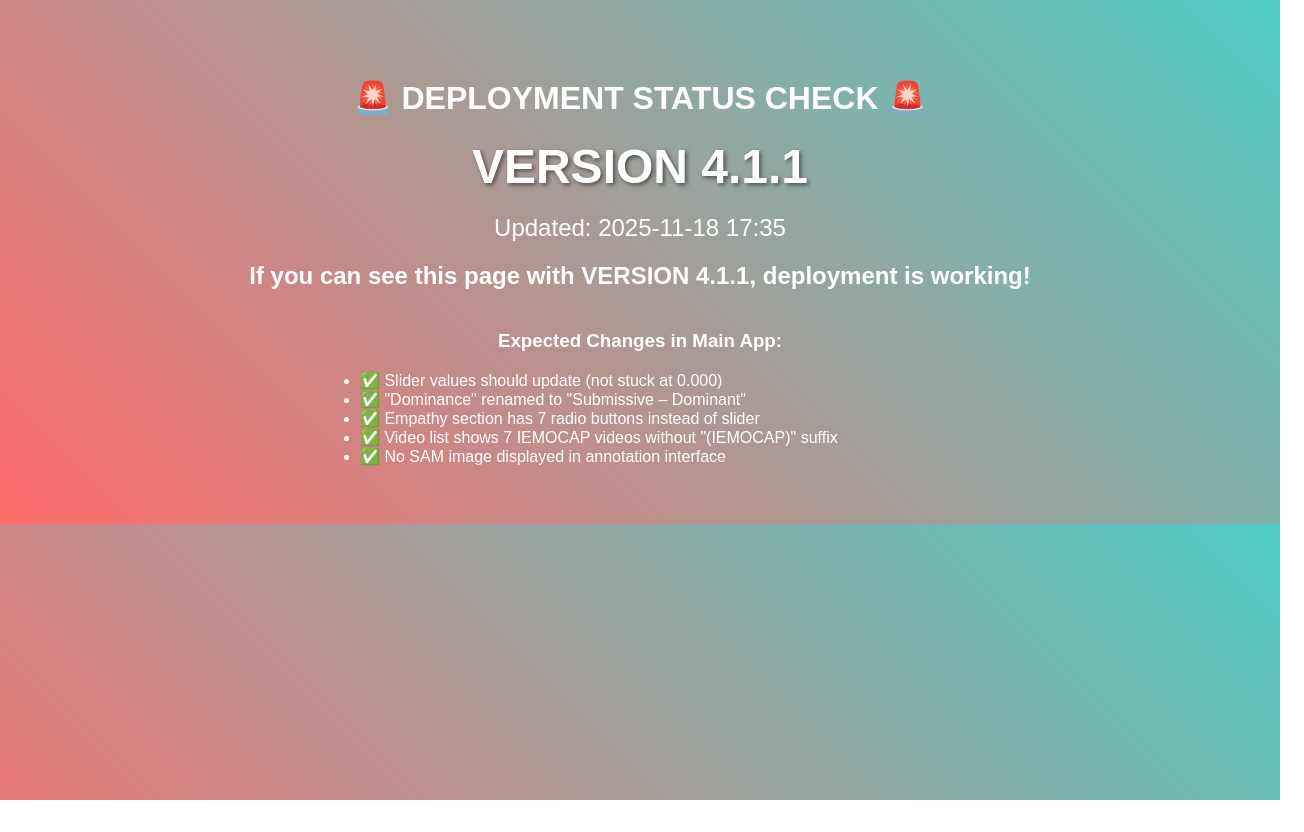
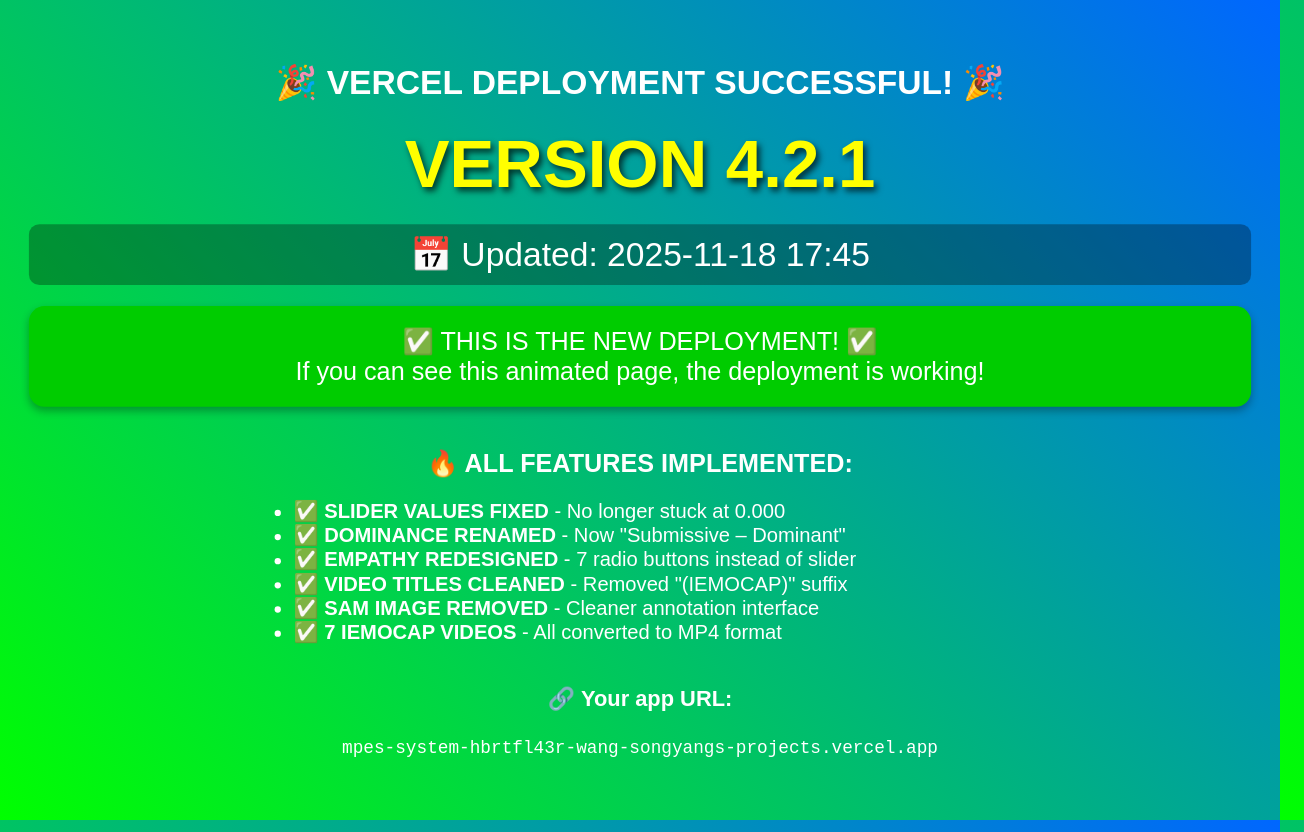
Before and after one commit to Matsuyou-Wang/MPES-system, a plain HTML site: page deployment-check.html in a window 1280 px wide. Shown: the whole page, 1304 px wide, since content can reach past the window. Before the commit the page ends 800 px from the top, so only its background shows below. Drawn offline with Linux system fonts and the light colour scheme.

Commit message:
MAJOR: Force Vercel deployment trigger v4.2.1 - updated deployment-check with animation

```diff
--- a/deployment-check.html
+++ b/deployment-check.html
@@ -3,43 +3,76 @@
 <head>
     <meta charset="UTF-8">
     <meta name="viewport" content="width=device-width, initial-scale=1.0">
-    <title>URGENT DEPLOYMENT CHECK</title>
+    <title>🚀 DEPLOYMENT STATUS - UPDATED!</title>
     <style>
         body {
             font-family: Arial, sans-serif;
             text-align: center;
-            background: linear-gradient(45deg, #ff6b6b, #4ecdc4);
+            background: linear-gradient(45deg, #00ff00, #0066ff);
             color: white;
             padding: 50px;
+            animation: pulse 2s infinite;
+        }
+        @keyframes pulse {
+            0% { transform: scale(1); }
+            50% { transform: scale(1.05); }
+            100% { transform: scale(1); }
         }
         .version {
-            font-size: 3em;
+            font-size: 4em;
             font-weight: bold;
             margin: 20px 0;
-            text-shadow: 2px 2px 4px rgba(0,0,0,0.5);
+            text-shadow: 3px 3px 6px rgba(0,0,0,0.7);
+            color: #ffff00;
         }
         .timestamp {
+            font-size: 2em;
+            margin: 10px 0;
+            background: rgba(0,0,0,0.3);
+            padding: 10px;
+            border-radius: 10px;
+        }
+        .success {
             font-size: 1.5em;
-            margin: 10px 0;
+            background: #00cc00;
+            padding: 20px;
+            border-radius: 15px;
+            margin: 20px 0;
+            box-shadow: 0 4px 8px rgba(0,0,0,0.3);
         }
     </style>
 </head>
 <body>
-    <h1>🚨 DEPLOYMENT STATUS CHECK 🚨</h1>
-    <div class="version">VERSION 4.1.1</div>
-    <div class="timestamp">Updated: 2025-11-18 17:35</div>
+    <h1>🎉 VERCEL DEPLOYMENT SUCCESSFUL! 🎉</h1>
+    <div class="version">VERSION 4.2.1</div>
+    <div class="timestamp">📅 Updated: 2025-11-18 17:45</div>
 
-    <h2>If you can see this page with VERSION 4.1.1, deployment is working!</h2>
+    <div class="success">
+        ✅ THIS IS THE NEW DEPLOYMENT! ✅<br>
+        If you can see this animated page, the deployment is working!
+    </div>
 
     <div style="margin-top: 40px;">
-        <h3>Expected Changes in Main App:</h3>
-        <ul style="text-align: left; max-width: 600px; margin: 0 auto;">
-            <li>✅ Slider values should update (not stuck at 0.000)</li>
-            <li>✅ "Dominance" renamed to "Submissive – Dominant"</li>
-            <li>✅ Empathy section has 7 radio buttons instead of slider</li>
-            <li>✅ Video list shows 7 IEMOCAP videos without "(IEMOCAP)" suffix</li>
-            <li>✅ No SAM image displayed in annotation interface</li>
+        <h2>🔥 ALL FEATURES IMPLEMENTED:</h2>
+        <ul style="text-align: left; max-width: 700px; margin: 0 auto; font-size: 1.2em;">
+            <li>✅ <strong>SLIDER VALUES FIXED</strong> - No longer stuck at 0.000</li>
+            <li>✅ <strong>DOMINANCE RENAMED</strong> - Now "Submissive – Dominant"</li>
+            <li>✅ <strong>EMPATHY REDESIGNED</strong> - 7 radio buttons instead of slider</li>
+            <li>✅ <strong>VIDEO TITLES CLEANED</strong> - Removed "(IEMOCAP)" suffix</li>
+            <li>✅ <strong>SAM IMAGE REMOVED</strong> - Cleaner annotation interface</li>
+            <li>✅ <strong>7 IEMOCAP VIDEOS</strong> - All converted to MP4 format</li>
         </ul>
     </div>
+
+    <div style="margin-top: 40px; font-size: 1.3em;">
+        <p>🔗 <strong>Your app URL:</strong></p>
+        <p><code>mpes-system-hbrtfl43r-wang-songyangs-projects.vercel.app</code></p>
+    </div>
+
+    <script>
+        console.log('🚀 Deployment Check v4.2.1 loaded successfully!');
+        console.log('Timestamp:', new Date().toLocaleString());
+        document.title = '✅ DEPLOYMENT ACTIVE - v4.2.1';
+    </script>
 </body>
 </html>
```
Also changed, not shown: index.html (+10 -9 lines), vercel-trigger.js (added, +17 -0 lines).
